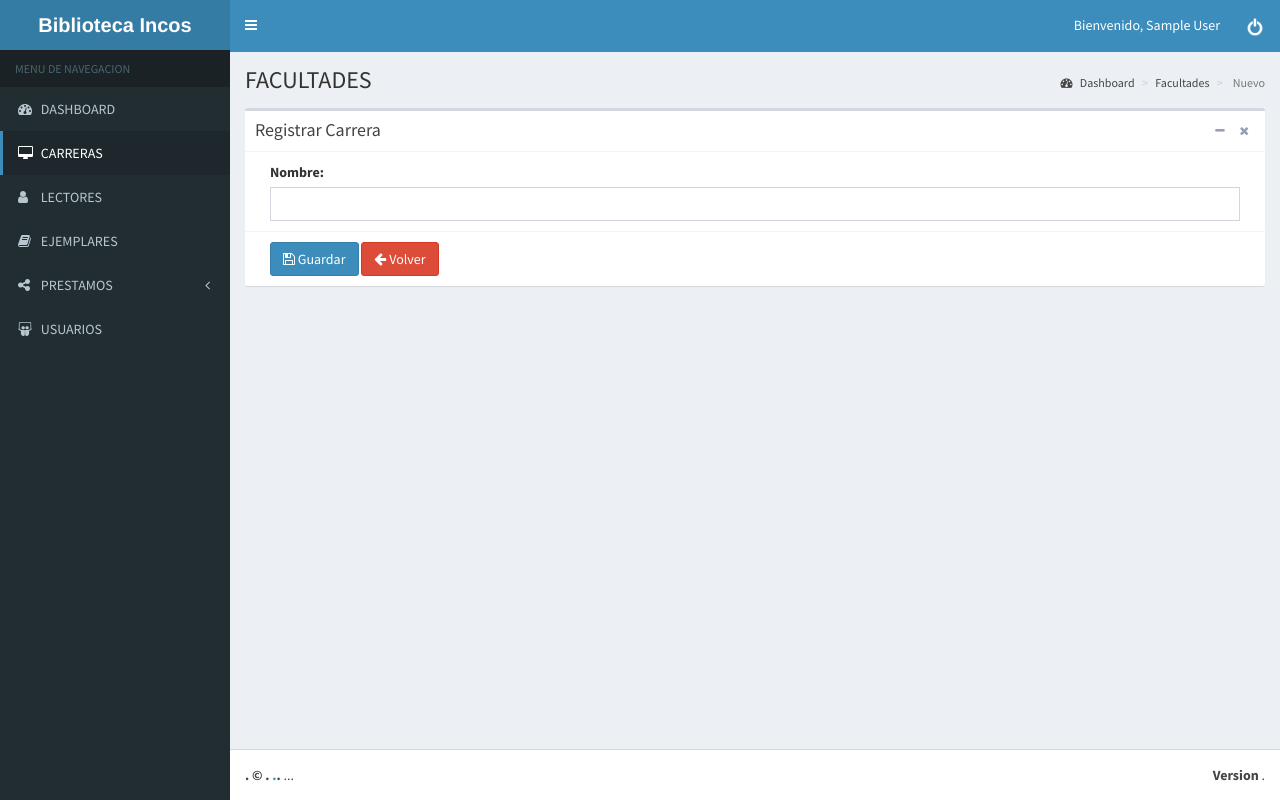
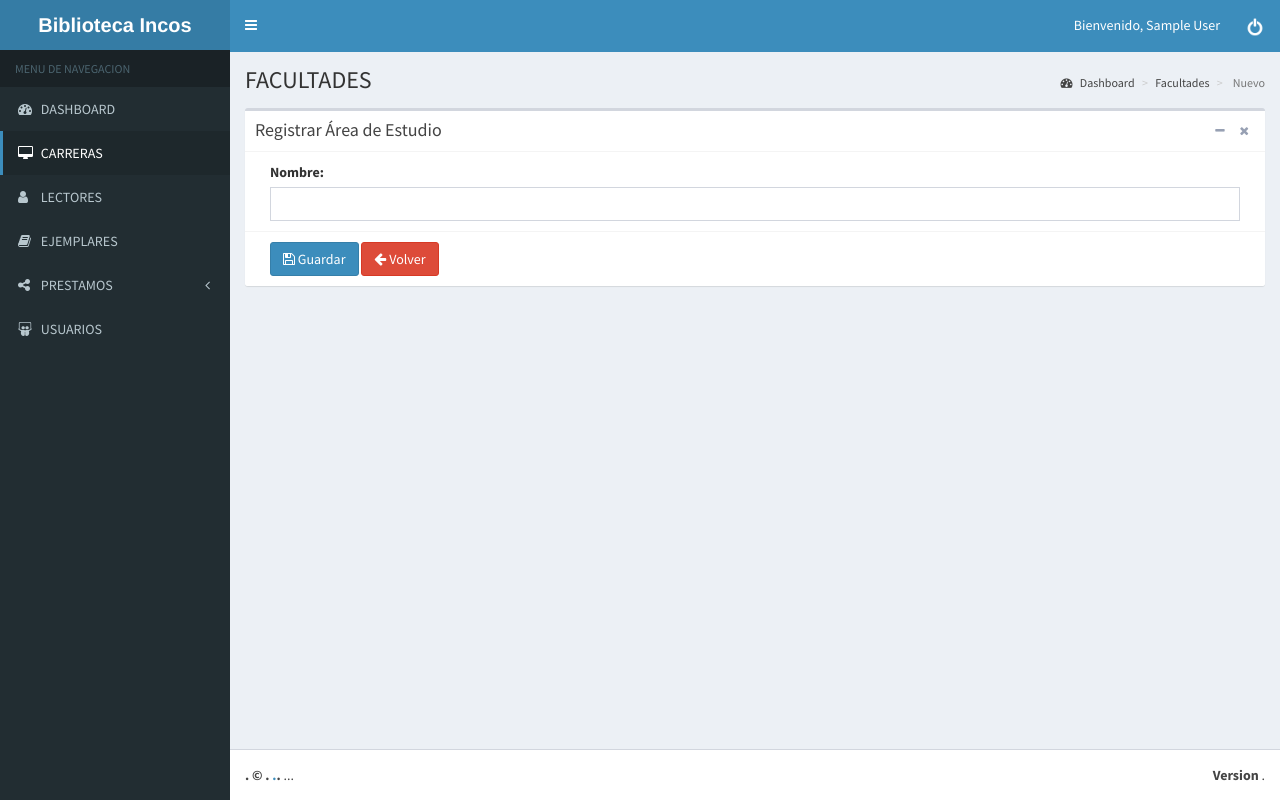
Before and after one commit to userincos/sistbibliotec, a CodeIgniter app: page /sistemabibliotecario/index.php/backend/facultades/add in a window 1280 px wide. Run offline with CodeIgniter, Linux system fonts and the light colour scheme; the visitor is signed in with stand-in values (Sample User, id 1); some libraries are stand-ins or nearby versions.

Commit message:
cambios realizados en el titulo de las areas de estudio dentro de la carrera de ingenieria industrial que pertenecen a las areas donde se realizan los proyectos de grados y trabajos dirigidos relacionados con ingenieria industrial

```diff
--- a/application/views/backend/facultades/add.php
+++ b/application/views/backend/facultades/add.php
@@ -3,7 +3,7 @@
       <!-- Default box -->
     <div class="box">
         <div class="box-header with-border">
-            <h3 class="box-title">Registrar Carrera</h3>
+            <h3 class="box-title">Registrar Área de Estudio</h3>
 
             <div class="box-tools pull-right">
                 <button type="button" class="btn btn-box-tool" data-widget="collapse" data-toggle="tooltip" title="Collapse">
```
